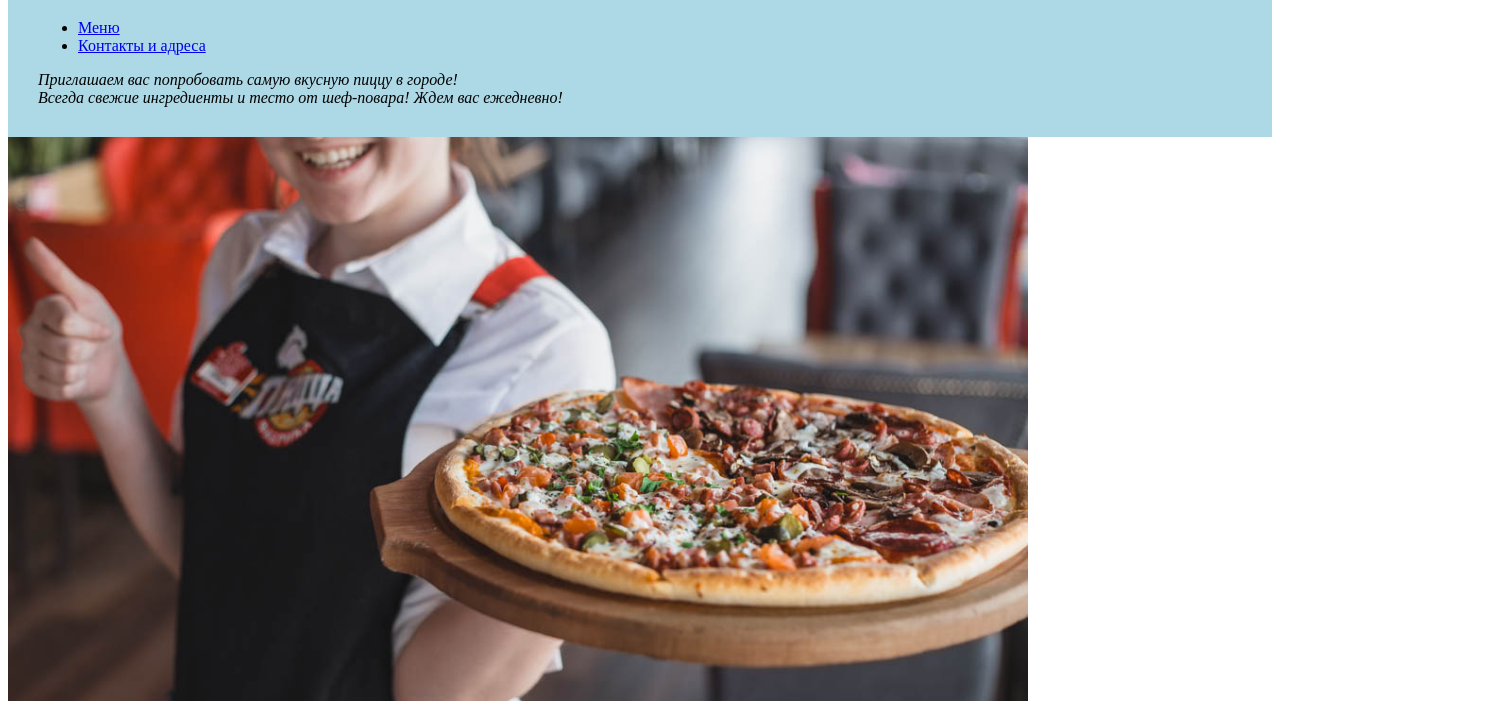
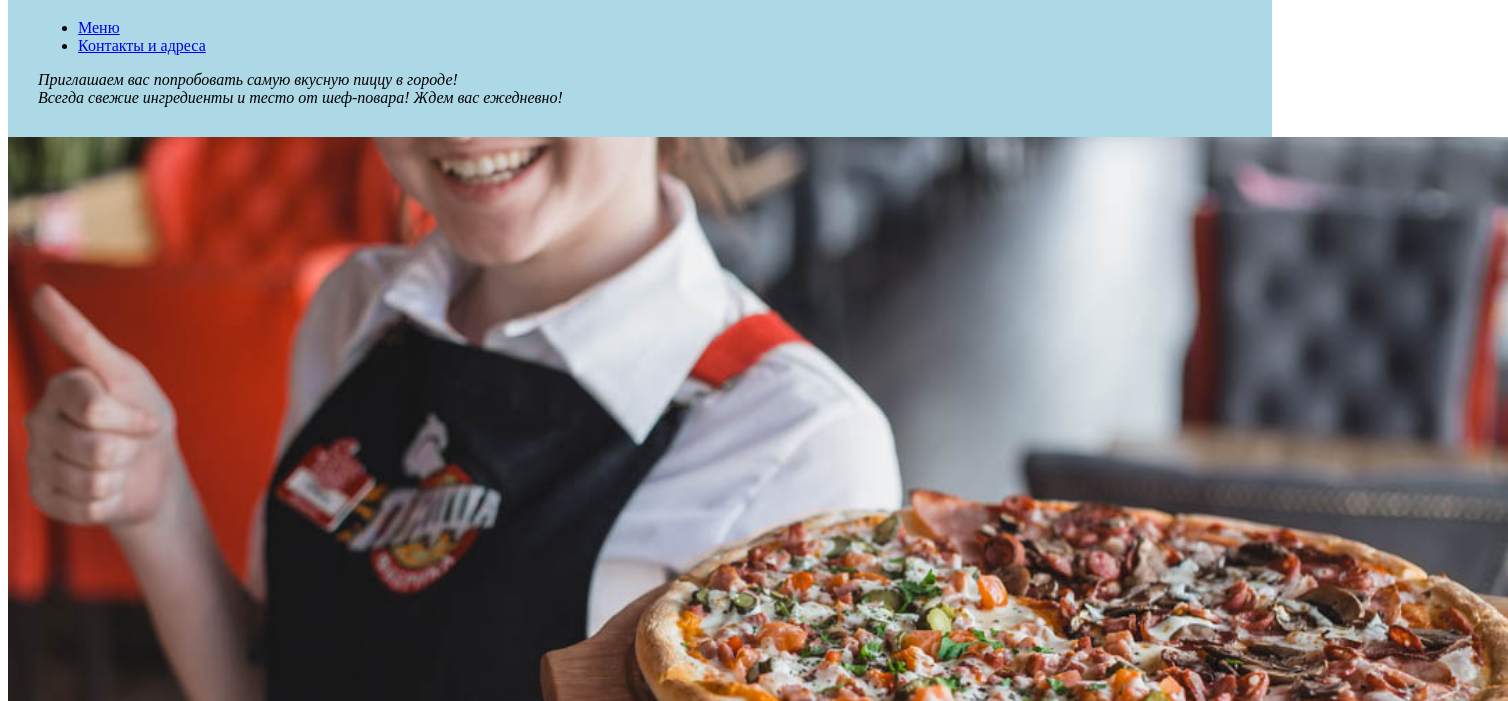
Before and after one commit to Yuliua16/Project4_KRAEVA_YULIUA, a plain HTML site: page index.html in a window 1280 px wide. Shown: the part 99-800 px from the top of the page, 1508 px wide, since content can reach past the window. Drawn offline with Linux system fonts and the light colour scheme.

Commit message:
Update index.html

```diff
--- a/index.html
+++ b/index.html
@@ -18,7 +18,7 @@
  Всегда свежие ингредиенты и тесто от шеф-повара!
  Ждем вас ежедневно!
     </div>
-<img src="кафе.jpg" height="680px">
+<img src="кафе.jpg" height="1000px">
 
  </body>
  </html>
@@ -33,4 +33,5 @@
 
 
 </body>
+
 </html>
```
